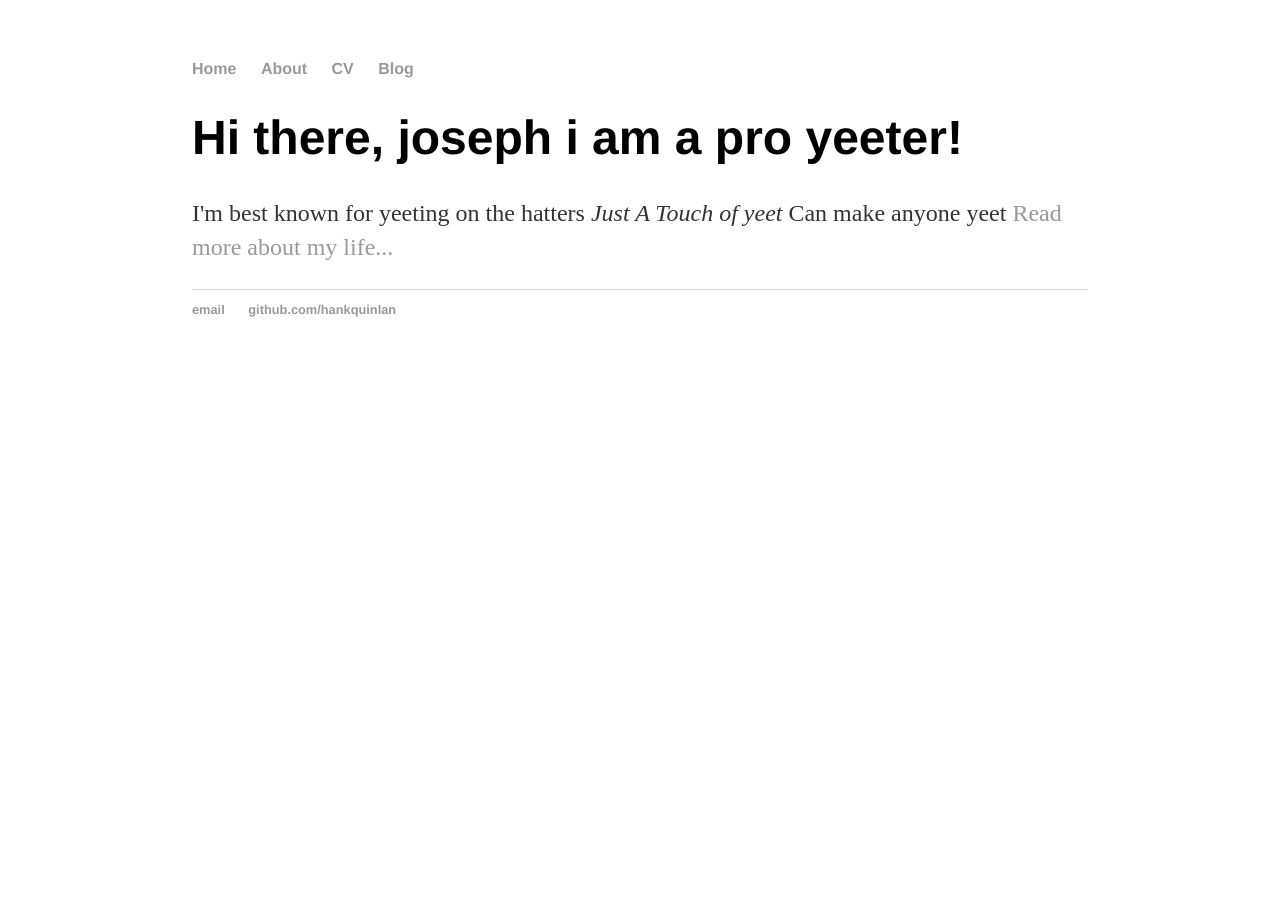
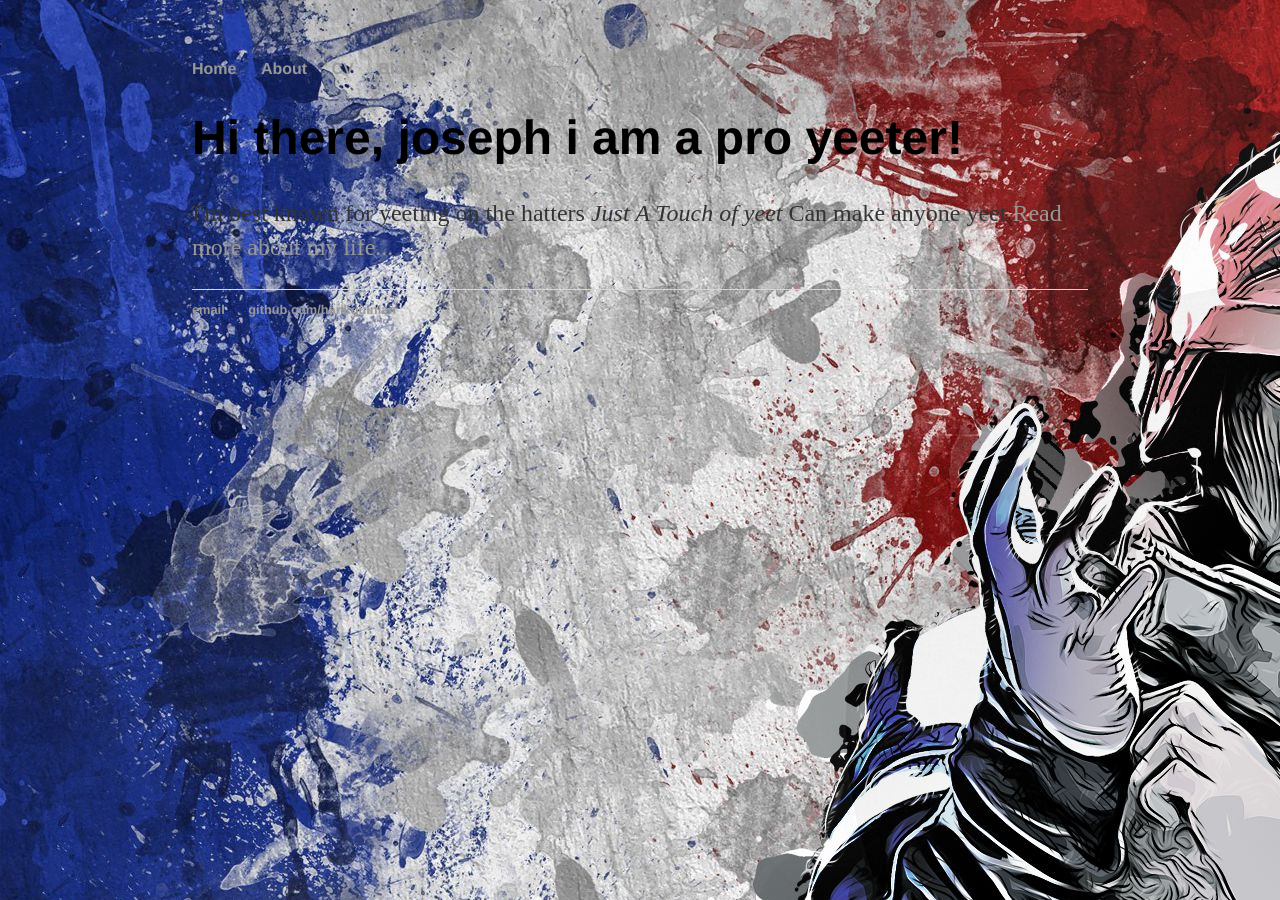
Before and after one commit to josephg5649/joseph5649.github.io, a Jekyll site: the page built from index.html, in a window 1280 px wide. Built offline with Jekyll 4.4.1, drawn with Linux system fonts in a browser that asks for light colours.

Commit message:
Update main.css

```diff
--- a/css/main.css
+++ b/css/main.css
@@ -1,6 +1,7 @@
 body {
     margin: 60px auto;
     width: 70%;
+    background-image: url('../css/Qmfndab.jpg');
 }
 nav ul, footer ul {
     font-family:'Helvetica', 'Arial', 'Sans-Serif';
```
